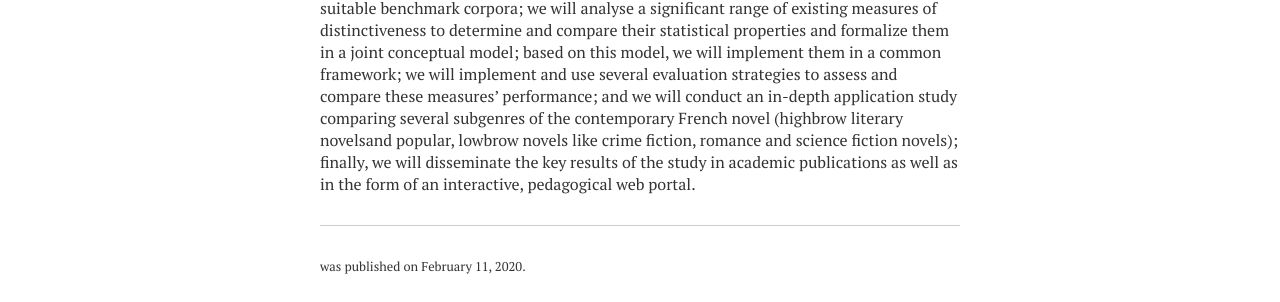
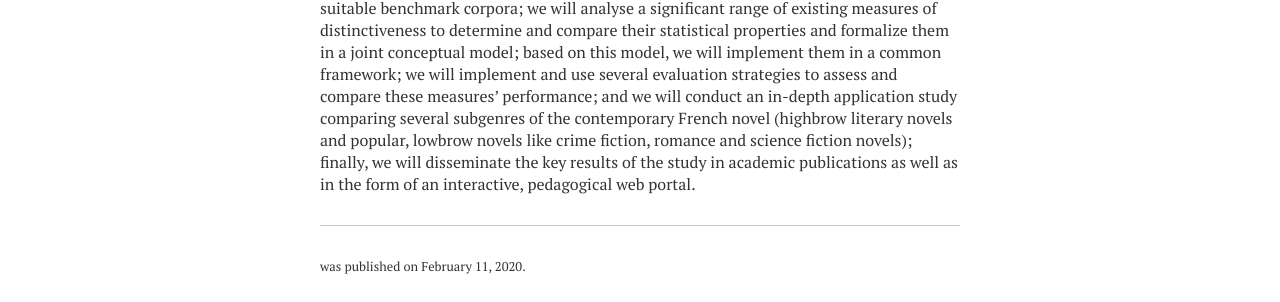
Before and after one commit to EveGayer/dfg-spp-cls.github.io, a Jekyll site: the page built from _posts/2020-01-24-TP-Structuring_Literature.md, in a window 1280 px wide. Shown: the part 749-1051 px from the top of the page. Built offline with Jekyll 4.4.1, drawn with Linux system fonts in a browser that asks for light colours; nearby versions of some CDN libraries; our own code applies the rules of GitHub Pages for plain Markdown files; some of the changed text lies outside the part shown.

Commit message:
abstract md compatible?

```diff
--- a/_posts/2020-01-24-TP-Structuring_Literature.md
+++ b/_posts/2020-01-24-TP-Structuring_Literature.md
@@ -8,6 +8,6 @@
 
 ***Anke Holler & Caroline Sporleder***
 
-The methodological and epistemological paradigm of comparison is deeply rooted in the Humanities. Whether in qualitative or quantitative research, comparison allows to determine similarities and differences as well as affinities and contrasts; it thereby sharpens the analyst’s eye and adds specificity and meaningfulness to analyses. Against this backdrop, the purpose of Zeta and Company is to enhance our understanding of and propose improvements to quantitative, comparative methods of analysis of two or more collections of texts in the domain of Computational Literary Studies.
+The methodological and epistemological paradigm of comparison is deeply rooted in the Humanities. Whether in qualitative or quantitative research, comparison allows to determine similarities and differences as well as affinities and contrasts; it thereby sharpens the analyst's eye and adds specificity and meaningfulness to analyses. Against this backdrop, the purpose of Zeta and Company is to enhance our understanding of and propose improvements to quantitative, comparative methods of analysis of two or more collections of texts in the domain of Computational Literary Studies.
 The focus will be on a key method in such comparative analyses, that of using statistical measures of distinctiveness that allow researchers to extract features (e.g. words or parts-of-speech) that are characteristic of a given group of texts when compared to another group of texts. In areas as diverse as Information Retrieval, Computational Linguistics and Computational Literary Studies, a wide range of statistical measures of distinctiveness have been developed for the fundamental task of identifying distinctive features. Three broad types of measures can be distinguished, each using quite distinct information for their calculations. The first type of measures takes as input the observed relative frequencies of the features in each of the two groups of texts taken together and compares them (e.g. log-likelihood test). The second type takes as input frequency distributions of the features built from each individual text in the two groups of texts (e.g. t-test). The third type takes as input the dispersion of the features across the texts in each group, that is, compares how equally distributed the features are across each group of texts (e.g. Zeta).
-In order to reach a deeper understanding of measures of distinctiveness and propose improvements to their implementation and use, we will create and publish suitable benchmark corpora; we will analyse a significant range of existing measures of distinctiveness to determine and compare their statistical properties and formalize them in a joint conceptual model; based on this model, we will implement them in a common framework; we will implement and use several evaluation strategies to assess and compare these measures’ performance; and we will conduct an in-depth application study comparing several subgenres of the contemporary French novel (highbrow literary novelsand popular, lowbrow novels like crime fiction, romance and science fiction novels); finally, we will disseminate the key results of the study in academic publications as well as in the form of an interactive, pedagogical web portal.
+In order to reach a deeper understanding of measures of distinctiveness and propose improvements to their implementation and use, we will create and publish suitable benchmark corpora; we will analyse a significant range of existing measures of distinctiveness to determine and compare their statistical properties and formalize them in a joint conceptual model; based on this model, we will implement them in a common framework; we will implement and use several evaluation strategies to assess and compare these measures’ performance; and we will conduct an in-depth application study comparing several subgenres of the contemporary French novel (highbrow literary novels and popular, lowbrow novels like crime fiction, romance and science fiction novels); finally, we will disseminate the key results of the study in academic publications as well as in the form of an interactive, pedagogical web portal.
```
